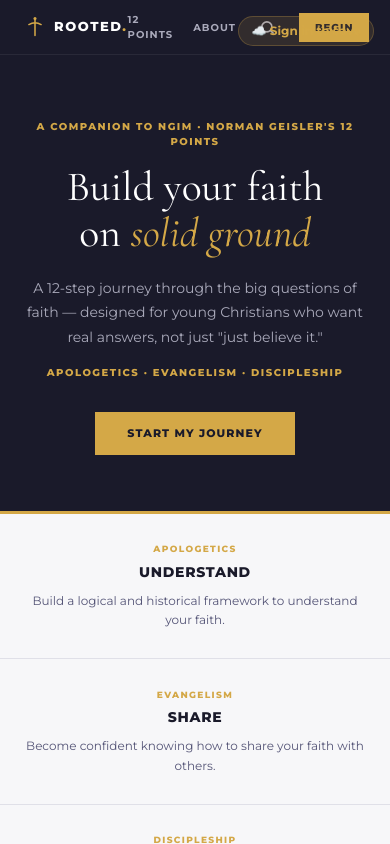
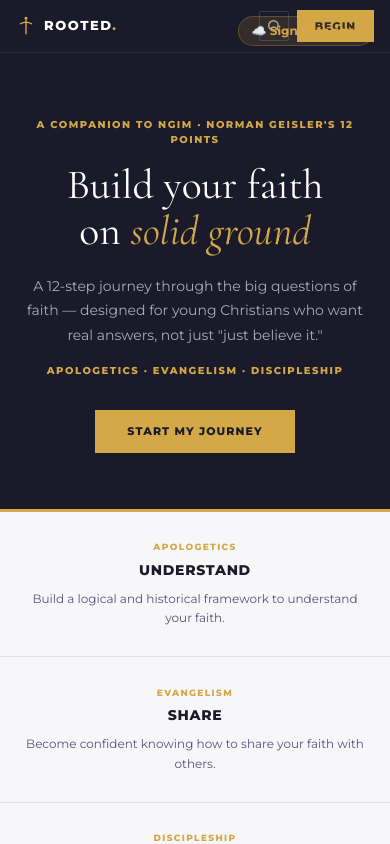
Before and after one commit to kwanray/rooted-app, a Next.js app: page / in a window 390 px wide. Both pictures are taken after a click on the button "CONTINUE WITHOUT SIGNING IN →". Shown: the top 844 px of the page. Built offline with nearby package versions, Linux system fonts and the light colour scheme; no server answers.

Commit message:
fix: hide nav text links on mobile to prevent overlap

```diff
--- a/components/screens/Welcome.tsx
+++ b/components/screens/Welcome.tsx
@@ -39,10 +39,11 @@ export default function Welcome({ onStart, onResume, onSearch, onNavigate, hasPr
 
       {/* ── NAV ── */}
       <nav style={{ background: '#1A1A2A', borderBottom: '1px solid #FFFFFF11', position: 'sticky', top: 0, zIndex: 50 }}>
-        <div style={{ maxWidth: 900, margin: '0 auto', padding: '0 1.5rem', height: 54, display: 'flex', alignItems: 'center', justifyContent: 'space-between' }}>
-          {/* Logo */}
-          <div style={{ display: 'flex', alignItems: 'center', gap: 8 }}>
-            <svg width="22" height="22" viewBox="0 0 36 36" fill="none">
+        <div style={{ maxWidth: 900, margin: '0 auto', padding: '0 1rem', height: 52, display: 'flex', alignItems: 'center', justifyContent: 'space-between' }}>
+
+          {/* Logo — always visible */}
+          <div style={{ display: 'flex', alignItems: 'center', gap: 8, flexShrink: 0 }}>
+            <svg width="20" height="20" viewBox="0 0 36 36" fill="none">
               <path d="M18 4 L18 32 M8 14 Q18 8 28 14" stroke="#D4A847" strokeWidth="2.5" strokeLinecap="round" fill="none"/>
               <circle cx="18" cy="4" r="2.5" fill="#D4A847"/>
             </svg>
@@ -50,27 +51,32 @@ export default function Welcome({ onStart, onResume, onSearch, onNavigate, hasPr
               ROOTED<span style={{ color: '#D4A847' }}>.</span>
             </span>
           </div>
-          {/* Nav links */}
-          <div style={{ display: 'flex', alignItems: 'center', gap: 20 }}>
+
+          {/* Desktop links — hidden on mobile */}
+          <div className="hidden sm:flex" style={{ alignItems: 'center', gap: 20 }}>
             <a href="#points" style={{ ...ms, fontSize: 10, fontWeight: 700, color: '#AAAABB', letterSpacing: '0.1em', textDecoration: 'none' }}>12 POINTS</a>
             <a href="#why" style={{ ...ms, fontSize: 10, fontWeight: 700, color: '#AAAABB', letterSpacing: '0.1em', textDecoration: 'none' }}>ABOUT</a>
-            {/* Search icon */}
+          </div>
+
+          {/* Right actions — always visible */}
+          <div style={{ display: 'flex', alignItems: 'center', gap: 8, flexShrink: 0 }}>
             <button
               onClick={onSearch}
               aria-label="Search"
-              style={{ background: 'transparent', border: 'none', color: '#AAAABB', cursor: 'pointer', padding: 4, display: 'flex', alignItems: 'center' }}
+              style={{ background: 'transparent', border: '1px solid #FFFFFF22', color: '#AAAABB', cursor: 'pointer', padding: 7, display: 'flex', alignItems: 'center', borderRadius: 2 }}
             >
-              <svg width="15" height="15" viewBox="0 0 24 24" fill="none" stroke="currentColor" strokeWidth="2.5" strokeLinecap="round">
+              <svg width="14" height="14" viewBox="0 0 24 24" fill="none" stroke="currentColor" strokeWidth="2.5" strokeLinecap="round">
                 <circle cx="11" cy="11" r="8"/><path d="m21 21-4.35-4.35"/>
               </svg>
             </button>
             <button
               onClick={onStart}
-              style={{ ...ms, fontSize: 10, fontWeight: 800, color: '#1A1A2A', background: '#D4A847', border: 'none', padding: '7px 16px', letterSpacing: '0.1em', cursor: 'pointer' }}
+              style={{ ...ms, fontSize: 11, fontWeight: 800, color: '#1A1A2A', background: '#D4A847', border: 'none', padding: '8px 18px', letterSpacing: '0.08em', cursor: 'pointer', whiteSpace: 'nowrap' }}
             >
               BEGIN
             </button>
           </div>
+
         </div>
       </nav>
 
```
